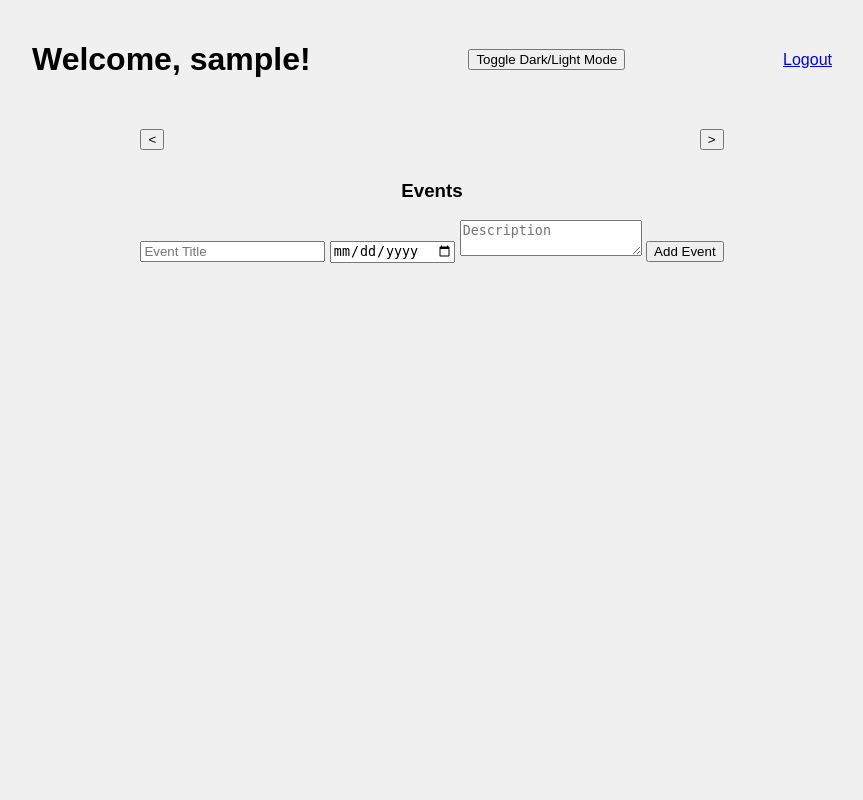
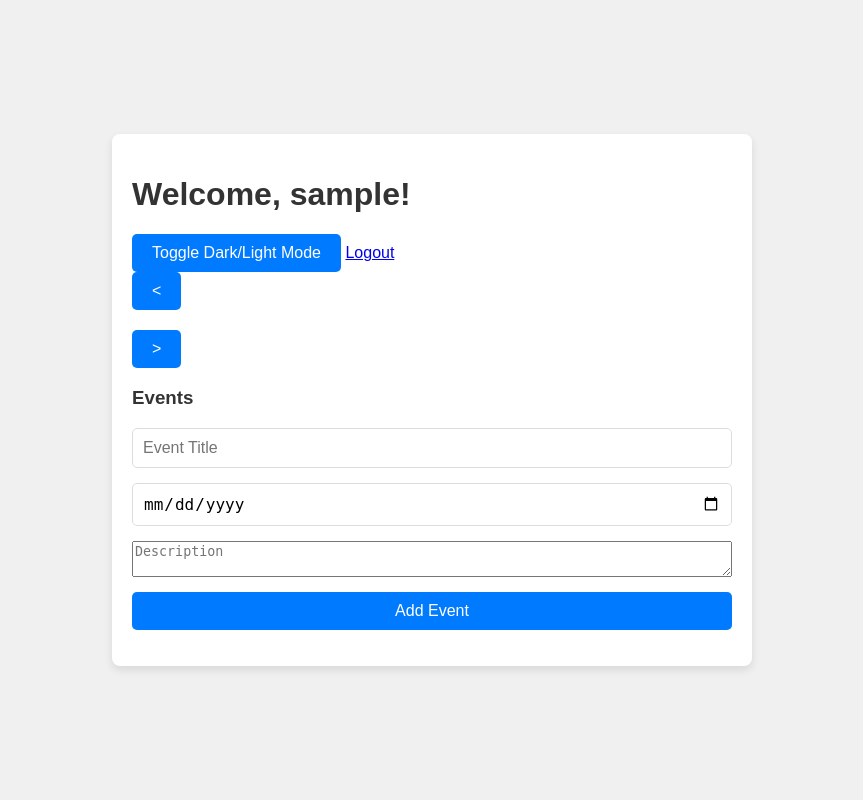
Before and after one commit to Nhlobo/Calendar-app, a Flask app: page / in a window 1280 px wide. Shown: the whole page, without its empty margins (208-1071 px from the left). Run offline with Flask 3, Linux system fonts and the light colour scheme; the visitor is signed in with stand-in values (Sample User, id 1).

Commit message:
Update styles.css

```diff
--- a/static/css/styles.css
+++ b/static/css/styles.css
@@ -1,83 +1,186 @@
-/* Basic styles for calendar, login, and sign-up pages */
+/* General Styles */
 body {
-    font-family: Arial, sans-serif;
-    background-color: #f0f0f0;
+    font-family: 'Arial', sans-serif;
     margin: 0;
     padding: 0;
+    background-color: #f0f0f0;
+    color: #333;
+    display: flex;
+    flex-direction: column;
+    align-items: center;
+    justify-content: center;
+    min-height: 100vh;
 }
 
 .container {
-    max-width: 800px;
+    width: 90%;
+    max-width: 600px;
     margin: 0 auto;
     padding: 20px;
+    background-color: #fff;
+    border-radius: 8px;
+    box-shadow: 0 4px 8px rgba(0, 0, 0, 0.1);
 }
 
-header {
+.header, .footer {
+    width: 100%;
+    text-align: center;
+    padding: 15px;
+}
+
+.header {
+    background-color: #333;
+    color: #fff;
+}
+
+.footer {
+    background-color: #f0f0f0;
+    color: #333;
+}
+
+.auth-buttons {
+    display: flex;
+    justify-content: center;
+    gap: 10px;
+}
+
+.auth-buttons .btn {
+    color: #fff;
+    background-color: #007bff;
+    padding: 10px 20px;
+    border-radius: 5px;
+    text-decoration: none;
+    font-size: 16px;
+}
+
+.auth-buttons .btn:hover {
+    background-color: #0056b3;
+}
+
+.calendar-container {
+    background-color: #fff;
+    border-radius: 8px;
+    overflow: hidden;
+    box-shadow: 0 4px 8px rgba(0, 0, 0, 0.1);
+}
+
+.calendar-header {
+    background-color: #007bff;
+    color: #fff;
+    padding: 10px;
     display: flex;
     justify-content: space-between;
     align-items: center;
 }
 
-.calendar-container {
-    text-align: center;
+.calendar-body {
+    padding: 10px;
 }
 
-.calendar {
-    display: inline-block;
-    margin: 20px auto;
+.calendar-weekdays {
+    display: flex;
+    justify-content: space-between;
+    font-weight: bold;
 }
 
-#calendar-header {
-    display: flex;
-    justify-content: space-between;
-    align-items: center;
-}
-
-#calendar-days {
+.calendar-days {
     display: flex;
     flex-wrap: wrap;
 }
 
-#calendar-days div {
-    width: 14.28%;
-    text-align: center;
-    padding: 10px;
-    box-sizing: border-box;
+.calendar-days div {
+    width: calc(100% / 7);
+    height: 60px;
+    display: flex;
+    justify-content: center;
+    align-items: center;
+    margin: 2px 0;
+    cursor: pointer;
 }
 
-#calendar-events {
-    margin-top: 20px;
-}
-
-#event-form {
-    margin-bottom: 20px;
-}
-
-#events-list {
-    list-style: none;
-    padding: 0;
-}
-
-#events-list li {
-    border: 1px solid #ccc;
-    padding: 10px;
-    margin-bottom: 10px;
+.calendar-days div:hover {
+    background-color: #f0f0f0;
     border-radius: 4px;
 }
 
-button {
-    cursor: pointer;
+.calendar-days .today {
+    background-color: #007bff;
+    color: #fff;
+    border-radius: 50%;
 }
 
-.dark-mode {
-    background-color: #333;
+.calendar-days .holiday {
+    background-color: #ff5722;
     color: #fff;
+    border-radius: 50%;
 }
 
-.dark-mode header {
-    background-color: #444;
+.controls {
+    display: flex;
+    justify-content: center;
+    padding: 10px;
 }
 
-.dark-mode #calendar {
-    background-color: #555;
+button {
+    background-color: #007bff;
+    color: #fff;
+    border: none;
+    padding: 10px 20px;
+    cursor: pointer;
+    border-radius: 5px;
+    font-size: 16px;
 }
+
+button:hover {
+    background-color: #0056b3;
+}
+
+form {
+    display: flex;
+    flex-direction: column;
+    gap: 15px;
+}
+
+form input, form button {
+    padding: 10px;
+    border-radius: 5px;
+    border: 1px solid #ddd;
+}
+
+form input {
+    font-size: 16px;
+}
+
+form button {
+    background-color: #007bff;
+    color: #fff;
+    border: none;
+    cursor: pointer;
+    font-size: 16px;
+}
+
+form button:hover {
+    background-color: #0056b3;
+}
+
+footer {
+    margin-top: 20px;
+    font-size: 14px;
+}
+
+.footer-icons {
+    display: flex;
+    justify-content: center;
+    gap: 20px;
+    margin-top: 10px;
+}
+
+.footer-icons a {
+    color: #007bff;
+    font-size: 24px;
+    text-decoration: none;
+}
+
+.footer-icons a:hover {
+    color: #0056b3;
+}
```
